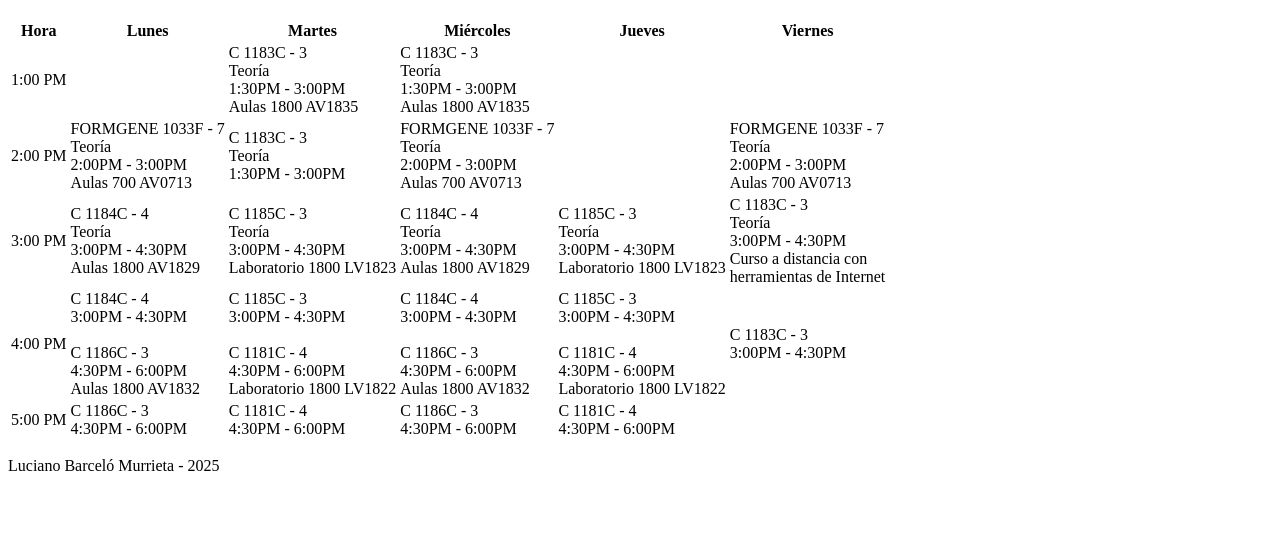
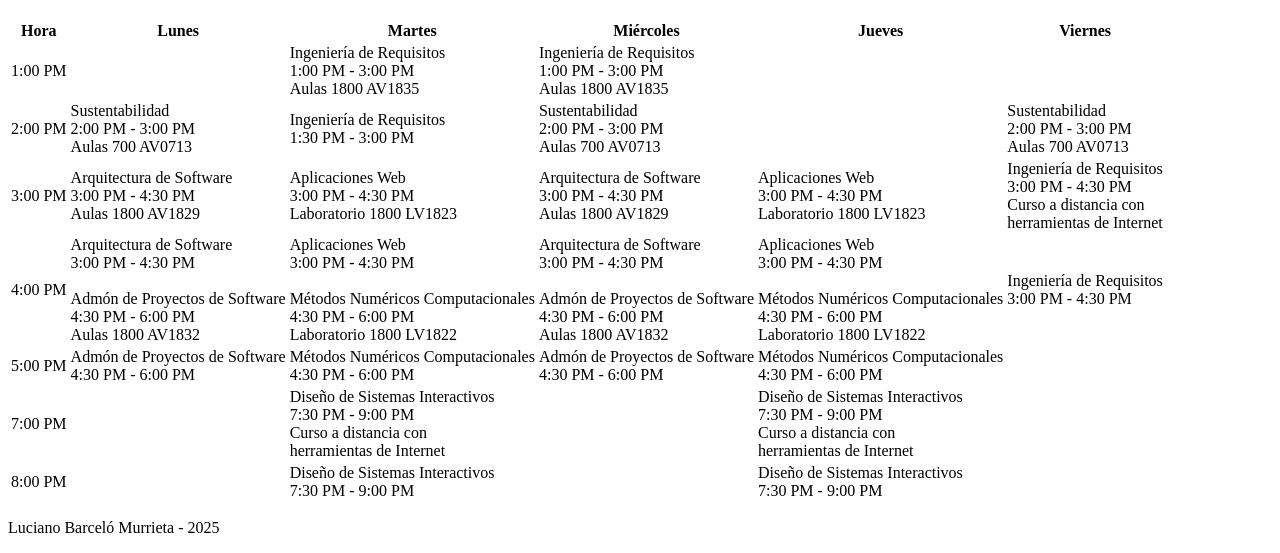
Before and after one commit to lucianobarceloo/CurriculumBarceloLuciano, a plain HTML site: page schedule.html in a window 1280 px wide. Shown: the part 507-1060 px from the top of the page. Before the commit the page ends 998 px from the top, so only its background shows below. Drawn offline with Linux system fonts and the light colour scheme.

Commit message:
otra correccion a horario
le puse los nombres de las materias mejor

```diff
--- a/schedule.html
+++ b/schedule.html
@@ -32,41 +32,57 @@
     <tr>
       <td class="hora">1:00 PM</td>
       <td></td>
-      <td>C 1183C - 3<br>Teoría<br>1:30PM - 3:00PM<br>Aulas 1800 AV1835</td>
-      <td>C 1183C - 3<br>Teoría<br>1:30PM - 3:00PM<br>Aulas 1800 AV1835</td>
+      <td>Ingeniería de Requisitos<br>1:00 PM - 3:00 PM<br>Aulas 1800 AV1835</td>
+      <td>Ingeniería de Requisitos<br>1:00 PM - 3:00 PM<br>Aulas 1800 AV1835</td>
       <td></td>
       <td></td>
     </tr>
     <tr>
       <td class="hora">2:00 PM</td>
-      <td>FORMGENE 1033F - 7<br>Teoría<br>2:00PM - 3:00PM<br>Aulas 700 AV0713</td>
-      <td>C 1183C - 3<br>Teoría<br>1:30PM - 3:00PM</td>
-      <td>FORMGENE 1033F - 7<br>Teoría<br>2:00PM - 3:00PM<br>Aulas 700 AV0713</td>
+      <td>Sustentabilidad<br>2:00 PM - 3:00 PM<br>Aulas 700 AV0713</td>
+      <td>Ingeniería de Requisitos<br>1:30 PM - 3:00 PM</td>
+      <td>Sustentabilidad<br>2:00 PM - 3:00 PM<br>Aulas 700 AV0713</td>
       <td></td>
-      <td>FORMGENE 1033F - 7<br>Teoría<br>2:00PM - 3:00PM<br>Aulas 700 AV0713</td>
+      <td>Sustentabilidad<br>2:00 PM - 3:00 PM<br>Aulas 700 AV0713</td>
     </tr>
     <tr>
       <td class="hora">3:00 PM</td>
-      <td>C 1184C - 4<br>Teoría<br>3:00PM - 4:30PM<br>Aulas 1800 AV1829</td>
-      <td>C 1185C - 3<br>Teoría<br>3:00PM - 4:30PM<br>Laboratorio 1800 LV1823</td>
-      <td>C 1184C - 4<br>Teoría<br>3:00PM - 4:30PM<br>Aulas 1800 AV1829</td>
-      <td>C 1185C - 3<br>Teoría<br>3:00PM - 4:30PM<br>Laboratorio 1800 LV1823</td>
-      <td>C 1183C - 3<br>Teoría<br>3:00PM - 4:30PM<br>Curso a distancia con<br>herramientas de Internet</td>
+      <td>Arquitectura de Software<br>3:00 PM - 4:30 PM<br>Aulas 1800 AV1829</td>
+      <td>Aplicaciones Web<br>3:00 PM - 4:30 PM<br>Laboratorio 1800 LV1823</td>
+      <td>Arquitectura de Software<br>3:00 PM - 4:30 PM<br>Aulas 1800 AV1829</td>
+      <td>Aplicaciones Web<br>3:00 PM - 4:30 PM<br>Laboratorio 1800 LV1823</td>
+      <td>Ingeniería de Requisitos<br>3:00 PM - 4:30 PM<br>Curso a distancia con<br>herramientas de Internet</td>
     </tr>
     <tr>
       <td class="hora">4:00 PM</td>
-      <td>C 1184C - 4<br>3:00PM - 4:30PM<br><br>C 1186C - 3<br>4:30PM - 6:00PM<br>Aulas 1800 AV1832</td>
-      <td>C 1185C - 3<br>3:00PM - 4:30PM<br><br>C 1181C - 4<br>4:30PM - 6:00PM<br>Laboratorio 1800 LV1822</td>
-      <td>C 1184C - 4<br>3:00PM - 4:30PM<br><br>C 1186C - 3<br>4:30PM - 6:00PM<br>Aulas 1800 AV1832</td>
-      <td>C 1185C - 3<br>3:00PM - 4:30PM<br><br>C 1181C - 4<br>4:30PM - 6:00PM<br>Laboratorio 1800 LV1822</td>
-      <td>C 1183C - 3<br>3:00PM - 4:30PM</td>
+      <td>Arquitectura de Software<br>3:00 PM - 4:30 PM<br><br>Admón de Proyectos de Software<br>4:30 PM - 6:00 PM<br>Aulas 1800 AV1832</td>
+      <td>Aplicaciones Web<br>3:00 PM - 4:30 PM<br><br>Métodos Numéricos Computacionales<br>4:30 PM - 6:00 PM<br>Laboratorio 1800 LV1822</td>
+      <td>Arquitectura de Software<br>3:00 PM - 4:30 PM<br><br>Admón de Proyectos de Software<br>4:30 PM - 6:00 PM<br>Aulas 1800 AV1832</td>
+      <td>Aplicaciones Web<br>3:00 PM - 4:30 PM<br><br>Métodos Numéricos Computacionales<br>4:30 PM - 6:00 PM<br>Laboratorio 1800 LV1822</td>
+      <td>Ingeniería de Requisitos<br>3:00 PM - 4:30 PM</td>
     </tr>
     <tr>
       <td class="hora">5:00 PM</td>
-      <td>C 1186C - 3<br>4:30PM - 6:00PM</td>
-      <td>C 1181C - 4<br>4:30PM - 6:00PM</td>
-      <td>C 1186C - 3<br>4:30PM - 6:00PM</td>
-      <td>C 1181C - 4<br>4:30PM - 6:00PM</td>
+      <td>Admón de Proyectos de Software<br>4:30 PM - 6:00 PM</td>
+      <td>Métodos Numéricos Computacionales<br>4:30 PM - 6:00 PM</td>
+      <td>Admón de Proyectos de Software<br>4:30 PM - 6:00 PM</td>
+      <td>Métodos Numéricos Computacionales<br>4:30 PM - 6:00 PM</td>
+      <td></td>
+    </tr>
+    <tr>
+      <td class="hora">7:00 PM</td>
+      <td></td>
+      <td>Diseño de Sistemas Interactivos<br>7:30 PM - 9:00 PM<br>Curso a distancia con<br>herramientas de Internet</td>
+      <td></td>
+      <td>Diseño de Sistemas Interactivos<br>7:30 PM - 9:00 PM<br>Curso a distancia con<br>herramientas de Internet</td>
+      <td></td>
+    </tr>
+    <tr>
+      <td class="hora">8:00 PM</td>
+      <td></td>
+      <td>Diseño de Sistemas Interactivos<br>7:30 PM - 9:00 PM</td>
+      <td></td>
+      <td>Diseño de Sistemas Interactivos<br>7:30 PM - 9:00 PM</td>
       <td></td>
     </tr>
   </table>
```
